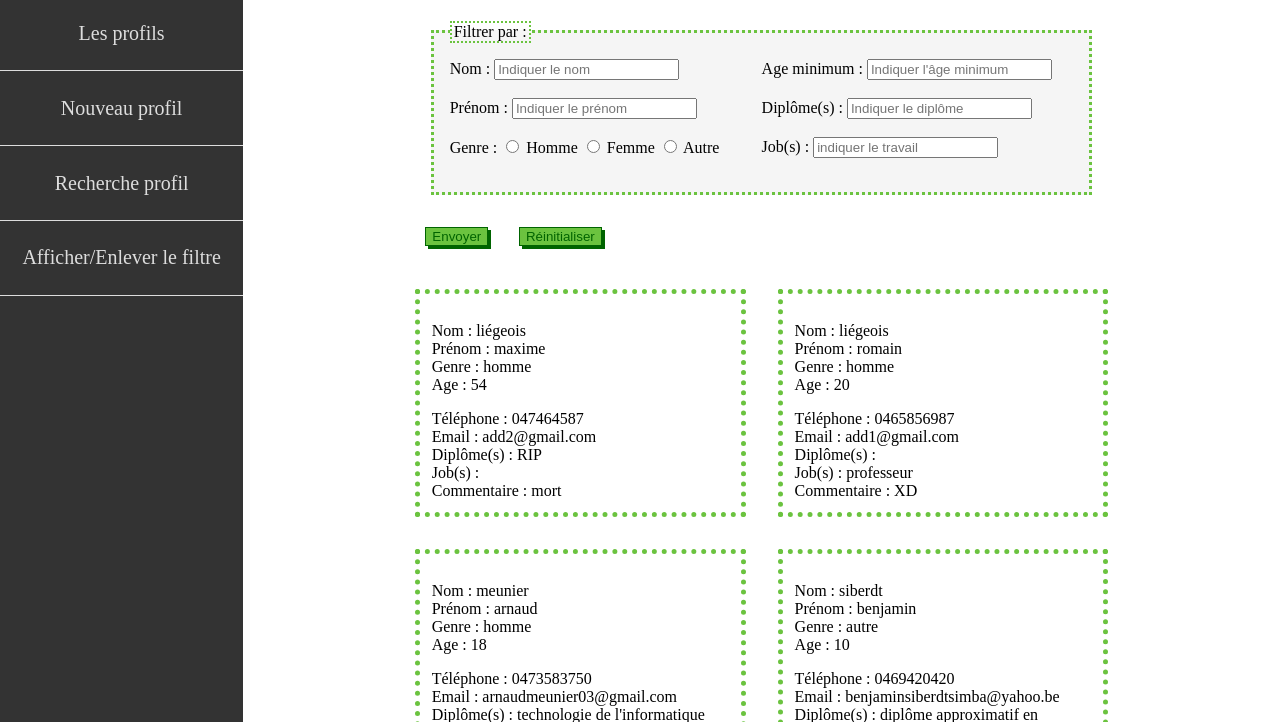
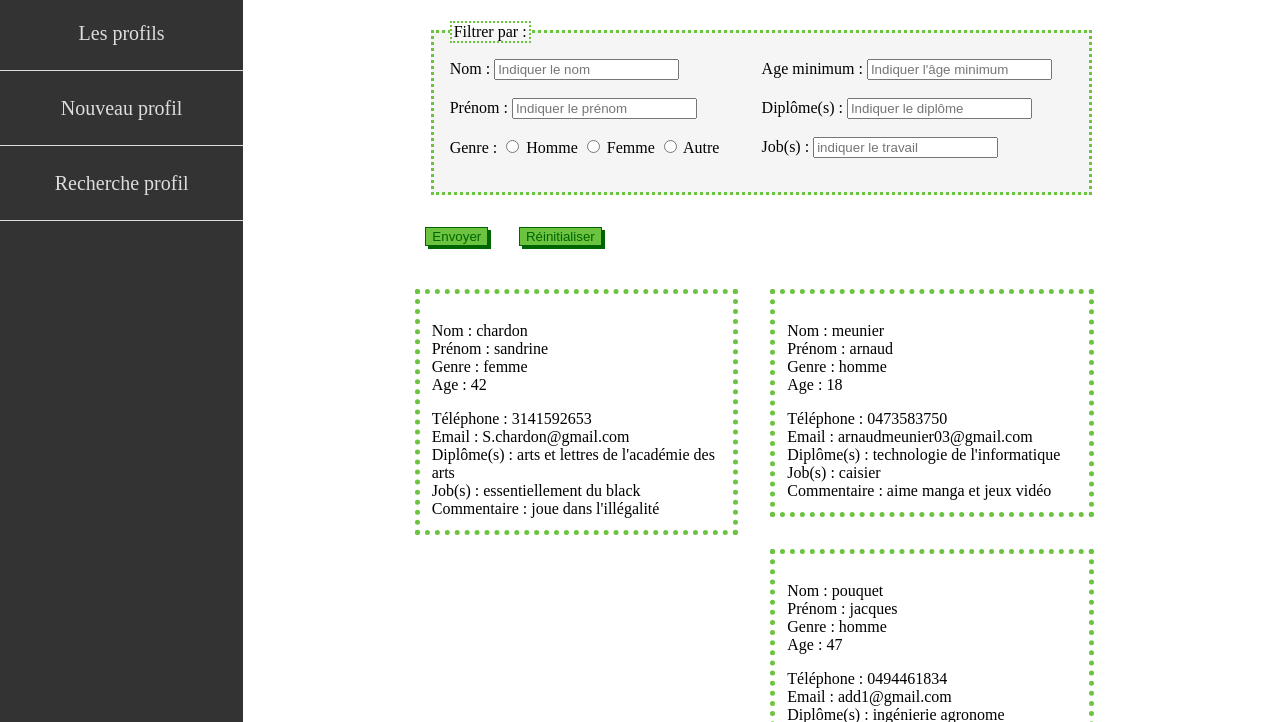
Before and after one commit to ChaosArnhug/Projet-6-12, a plain HTML site: page Profil.html in a window 1280 px wide. Both pictures are taken after a click on the link "Recherche profil". Shown: the part 78-800 px from the top of the page. Drawn offline with Linux system fonts and the light colour scheme.

Commit message:
Add files via upload

```diff
--- a/Profil.html
+++ b/Profil.html
@@ -17,7 +17,6 @@ lien github : https://github.com/ChaosArnhug/Projet-6-12
                 <li><a href="Profil.html">Les profils</a></li>
                 <li><a onclick="affichageNouvProfil()">Nouveau profil</a></li>
                 <li><a onclick="affichageRechProfil()">Recherche profil</a></li>
-                <li id="gestionFiltre"><a onclick="afficherFiltre()">Afficher/Enlever le filtre</a></li>
             </ul>
         </nav>
     </div>
--- a/css/style.css
+++ b/css/style.css
@@ -141,7 +141,7 @@ div.droiteF{
     border:dotted 5px #6BC33F;
     padding: 0.75em;
     margin: 1em;
-    width: calc(50% - (0.75em * 2) - (1em * 2) - (5px * 2) );
+    width: calc(49% - (0.75em * 2) - (1em * 2) - (5px * 2) );
     float: left;
 }
 .profilsNon {
--- a/js/index.js
+++ b/js/index.js
@@ -3,14 +3,14 @@
 
 //variables
 let profils = [
-    {age: "54", comm: "mort", diplome: "RIP", email: "add2@gmail.com", genre: "homme", jobs: "", nom: "liégeois", prenom: "maxime", tel: "047464587"},
-    {age: "20", comm: "XD", diplome: "", email: "add1@gmail.com", genre: "homme", jobs: "professeur", nom: "liégeois", prenom: "romain", tel: "0465856987"},
+    {age: "42", comm: "joue dans l'illégalité", diplome: "arts et lettres de l'académie des arts ", email: "S.chardon@gmail.com", genre: "femme", jobs: "essentiellement du black", nom: "chardon", prenom: "sandrine", tel: "3141592653"},
+    {age: "47", comm: "wui", diplome: "ingénierie agronome", email: "add1@gmail.com", genre: "homme", jobs: "voir diplôme", nom: "pouquet", prenom: "jacques", tel: "0494461834"},
     {age: "18", comm: "aime manga et jeux vidéo", diplome: "technologie de l'informatique",email: "arnaudmeunier03@gmail.com", genre: "homme", jobs: "caisier", nom: "meunier", prenom: "arnaud", tel: "0473583750"},
     {age: "10", comm: "https://twitter.com/BSiberdt", diplome: "diplôme approximatif en médecine approximative",email: "benjaminsiberdtsimba@yahoo.be", genre: "autre", jobs: " influenceur et pâtissier les jeudis", nom: "siberdt", prenom: "benjamin", tel: "0469420420"},
     ];
 let filtre ={};
 let statusNav =0;
-let statusFiltre=0;
+
 
 //fonctions de traitement
 function getElem (id) {
@@ -19,7 +19,7 @@ function getElem (id) {
 
 function envoitFromulaire(formulaire){
     /*Récupère les valeurs du formulaires, les enregistre dans un variables et réinitialise le formulaire
-    * @param {form} formulaire -le formualaire fait par l'utilisateur
+    * @param {form} formulaire - le formualaire fait par l'utilisateur
     * @return false
     */
     let newProfil ={
@@ -40,6 +40,10 @@ function envoitFromulaire(formulaire){
     return false;
 }
 function envoitFiltre (formulaire){
+    /*Récupère les valeurs du formulaire, les mets en minuscule, les enregistre dans une variable, confirme l'envoi du formulaire et le réinitialise
+    * @param {form} formulaire - le formulaire fait par l'utilisateur
+    * @return false
+    */
     filtre.nom = formulaire.nom.value.toLowerCase();
     filtre.prenom =formulaire.prenom.value.toLowerCase();
     filtre.genre =formulaire.genre.value;
@@ -52,6 +56,11 @@ function envoitFiltre (formulaire){
     return false;
 }
 function propAFiltrer (obj, nomProp){
+    /*Regarde si la valeur d'une propriété d'un object correspond à celle voulue par l'utilisateur si le champs du filtre a été rempli
+    * @param {object} - l'object que l'on veut comparer au filtre
+    * @param {string} - nom de la propriété
+    * @return {boolean}
+    * */
     if (! filtre[nomProp]){
         return true;
     }
@@ -70,31 +79,25 @@ function rotationImage (){
     getElem("imgNav").style.transform +='rotate(180deg)';
 }
 function modifNav () {
+    /*Change l'affichage de la navigation de la page en fonction de l'état de celle-ci (affichée ou non). La fonction se base sur une variable global (statusNav) pour connaitre l'état*/
     if (statusNav ===0){
         getElem("navigation").style.display= "none";
         getElem("corpsPage").style.width= "100%";
         statusNav = 1;
-        return;
+
+    }else{
+        getElem("navigation").style.display= "block";
+        getElem("corpsPage").style.width= "81%";
+        statusNav =0;
     }
-    getElem("navigation").style.display= "block";
-    getElem("corpsPage").style.width= "81%";
-    statusNav =0;
 }
 
 function confirm(){
     getElem("msgConfirm").innerHTML ="<p class='droiteF'>L'envoit a bien été effectué !</p>"
 }
-function afficherFiltre(){
-    if (statusFiltre===0){
-        getElem("filtreF").style.display= "none";
-        statusFiltre = 1;
 
-    }else {
-        getElem("filtreF").style.display = "block";
-        statusFiltre = 0;
-    }
-}
 function afffichageProfils (){
+    /*Permet d'afficher les profils par ordre alphabétique au niveau du nom et selon le filtre choisi par l'utilisateur*/
     profils.sort(function (x,y){if (x.nom > y.nom) return 1;if (x.nom < y.nom) return -1; return 0});
     let profilsTrier= profils.filter(trieur);
     let affichProfils="";
```
